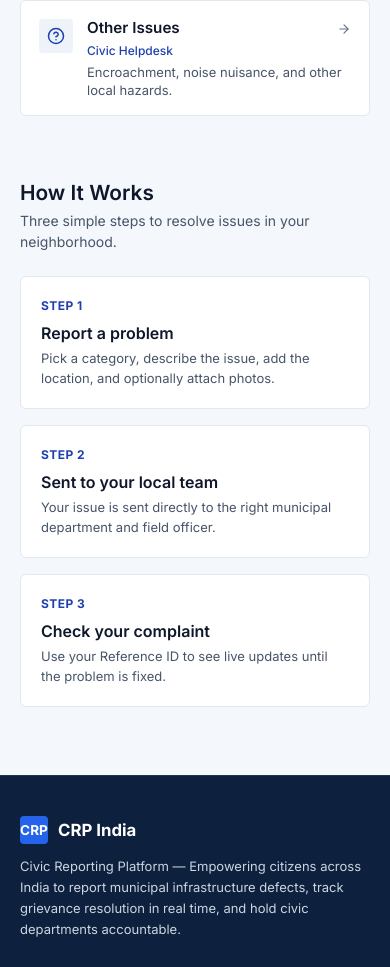
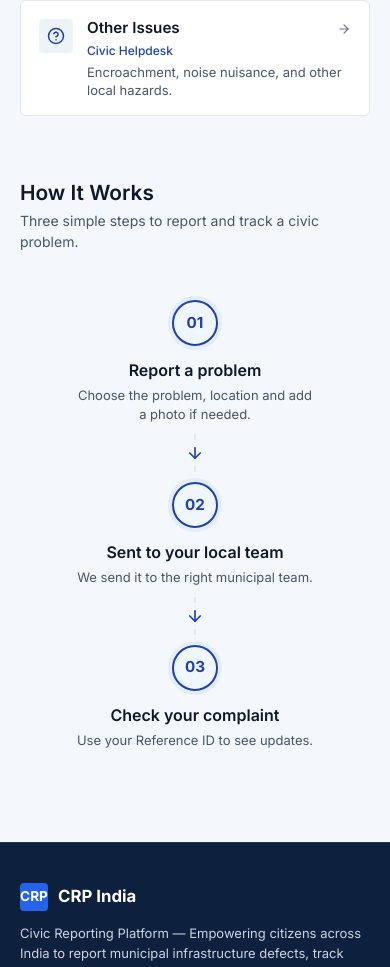
Before and after one commit to amankr28819-prog/CRP---India-NEW, a React (Vite) app in the folder frontend/: page / in a window 390 px wide. Shown: the part 1922-2889 px from the top of the page. Built offline with nearby package versions, Linux system fonts and the light colour scheme; no server answers; sample sign-in values are in the browser's storage.

Commit message:
Convert How It Works section into a responsive horizontal/vertical flowchart

```diff
--- a/frontend/src/index.css
+++ b/frontend/src/index.css
@@ -557,3 +557,136 @@ h1, h2, h3, h4, h5, h6 {
     gap: 12px;
   }
 }
+/* How It Works Flowchart Styles */
+.flowchart-wrapper {
+  display: flex;
+  align-items: flex-start;
+  justify-content: space-between;
+  gap: 16px;
+  padding: 12px 0;
+  position: relative;
+}
+
+.flowchart-step {
+  display: flex;
+  flex-direction: column;
+  align-items: center;
+  text-align: center;
+  flex: 1;
+  max-width: 290px;
+}
+
+.flowchart-circle {
+  width: 46px;
+  height: 46px;
+  border-radius: 50%;
+  border: 2px solid var(--color-primary);
+  background-color: var(--color-primary-light);
+  color: var(--color-primary);
+  display: flex;
+  align-items: center;
+  justify-content: center;
+  font-weight: 700;
+  font-size: 0.95rem;
+  margin-bottom: 14px;
+  flex-shrink: 0;
+  box-shadow: 0 0 0 4px rgba(37, 99, 235, 0.08);
+}
+
+.flowchart-title {
+  font-size: 1rem;
+  font-weight: 600;
+  color: var(--text-primary);
+  margin-bottom: 6px;
+}
+
+.flowchart-desc {
+  font-size: 0.8125rem;
+  color: var(--text-secondary);
+  line-height: 1.45;
+  max-width: 240px;
+}
+
+.flowchart-connector {
+  display: flex;
+  align-items: center;
+  justify-content: center;
+  flex: 0 0 80px;
+  margin-top: 15px;
+  position: relative;
+  color: var(--color-primary);
+}
+
+.flowchart-connector-line {
+  position: absolute;
+  top: 50%;
+  left: 0;
+  right: 0;
+  height: 2px;
+  background: var(--border-subtle);
+  transform: translateY(-50%);
+  z-index: 1;
+}
+
+.flowchart-connector-arrow {
+  position: relative;
+  z-index: 2;
+  background-color: var(--bg-primary);
+  padding: 0 6px;
+  display: flex;
+  align-items: center;
+  justify-content: center;
+}
+
+.flowchart-connector .arrow-vertical {
+  display: none;
+}
+
+.flowchart-connector .arrow-horizontal {
+  display: block;
+}
+
+/* Mobile: Vertical Flow */
+@media (max-width: 768px) {
+  .flowchart-wrapper {
+    flex-direction: column;
+    align-items: center;
+    gap: 0;
+  }
+
+  .flowchart-step {
+    max-width: 100%;
+    width: 100%;
+    padding: 8px 0;
+  }
+
+  .flowchart-connector {
+    flex: none;
+    height: 38px;
+    width: 100%;
+    margin: 2px 0;
+    flex-direction: column;
+  }
+
+  .flowchart-connector-line {
+    top: 0;
+    bottom: 0;
+    left: 50%;
+    right: auto;
+    width: 2px;
+    height: 100%;
+    transform: translateX(-50%);
+  }
+
+  .flowchart-connector-arrow {
+    padding: 4px 0;
+  }
+
+  .flowchart-connector .arrow-horizontal {
+    display: none;
+  }
+
+  .flowchart-connector .arrow-vertical {
+    display: block;
+  }
+}
--- a/frontend/src/pages/Home.jsx
+++ b/frontend/src/pages/Home.jsx
@@ -12,7 +12,8 @@ import {
   Dam,
   Trees,
   HelpCircle,
-  ArrowRight
+  ArrowRight,
+  ArrowDown
 } from 'lucide-react';
 
 export default function Home() {
@@ -227,52 +228,73 @@ export default function Home() {
         </div>
       </section>
 
-      {/* How It Works - Simplified, Citizen-Friendly 3 Step Flow */}
-      <section style={{ padding: '36px 0 12px 0' }}>
+      {/* How It Works - Visual Process Flowchart */}
+      <section style={{ padding: '36px 0 16px 0' }}>
         <div className="container">
-          <div style={{ marginBottom: '24px' }}>
+          <div style={{ marginBottom: '28px' }}>
             <h2 style={{ fontSize: '1.3rem', fontWeight: 600, color: 'var(--text-primary)', marginBottom: '4px' }}>
               How It Works
             </h2>
             <p style={{ fontSize: '0.875rem', color: 'var(--text-secondary)' }}>
-              Three simple steps to resolve issues in your neighborhood.
+              Three simple steps to report and track a civic problem.
             </p>
           </div>
 
-          <div style={{ display: 'grid', gridTemplateColumns: 'repeat(auto-fit, minmax(260px, 1fr))', gap: '16px' }}>
-            <div style={{ padding: '20px', backgroundColor: 'var(--bg-surface)', border: '1px solid var(--border-subtle)', borderRadius: '6px' }}>
-              <div style={{ fontSize: '0.75rem', fontWeight: 700, color: 'var(--color-primary)', textTransform: 'uppercase', letterSpacing: '0.04em', marginBottom: '8px' }}>
-                Step 1
+          <div className="flowchart-wrapper">
+            {/* Step 01 */}
+            <div className="flowchart-step">
+              <div className="flowchart-circle">
+                01
               </div>
-              <h3 style={{ fontSize: '1rem', fontWeight: 600, color: 'var(--text-primary)', marginBottom: '6px' }}>
+              <h3 className="flowchart-title">
                 Report a problem
               </h3>
-              <p style={{ fontSize: '0.8125rem', color: 'var(--text-secondary)', lineHeight: 1.5 }}>
-                Pick a category, describe the issue, add the location, and optionally attach photos.
+              <p className="flowchart-desc">
+                Choose the problem, location and add a photo if needed.
               </p>
             </div>
 
-            <div style={{ padding: '20px', backgroundColor: 'var(--bg-surface)', border: '1px solid var(--border-subtle)', borderRadius: '6px' }}>
-              <div style={{ fontSize: '0.75rem', fontWeight: 700, color: 'var(--color-primary)', textTransform: 'uppercase', letterSpacing: '0.04em', marginBottom: '8px' }}>
-                Step 2
+            {/* Connector 1 -> 2 */}
+            <div className="flowchart-connector" aria-hidden="true">
+              <div className="flowchart-connector-line" />
+              <div className="flowchart-connector-arrow">
+                <ArrowRight className="arrow-horizontal" size={18} strokeWidth={2.2} />
+                <ArrowDown className="arrow-vertical" size={18} strokeWidth={2.2} />
               </div>
-              <h3 style={{ fontSize: '1rem', fontWeight: 600, color: 'var(--text-primary)', marginBottom: '6px' }}>
+            </div>
+
+            {/* Step 02 */}
+            <div className="flowchart-step">
+              <div className="flowchart-circle">
+                02
+              </div>
+              <h3 className="flowchart-title">
                 Sent to your local team
               </h3>
-              <p style={{ fontSize: '0.8125rem', color: 'var(--text-secondary)', lineHeight: 1.5 }}>
-                Your issue is sent directly to the right municipal department and field officer.
+              <p className="flowchart-desc">
+                We send it to the right municipal team.
               </p>
             </div>
 
-            <div style={{ padding: '20px', backgroundColor: 'var(--bg-surface)', border: '1px solid var(--border-subtle)', borderRadius: '6px' }}>
-              <div style={{ fontSize: '0.75rem', fontWeight: 700, color: 'var(--color-primary)', textTransform: 'uppercase', letterSpacing: '0.04em', marginBottom: '8px' }}>
-                Step 3
+            {/* Connector 2 -> 3 */}
+            <div className="flowchart-connector" aria-hidden="true">
+              <div className="flowchart-connector-line" />
+              <div className="flowchart-connector-arrow">
+                <ArrowRight className="arrow-horizontal" size={18} strokeWidth={2.2} />
+                <ArrowDown className="arrow-vertical" size={18} strokeWidth={2.2} />
               </div>
-              <h3 style={{ fontSize: '1rem', fontWeight: 600, color: 'var(--text-primary)', marginBottom: '6px' }}>
+            </div>
+
+            {/* Step 03 */}
+            <div className="flowchart-step">
+              <div className="flowchart-circle">
+                03
+              </div>
+              <h3 className="flowchart-title">
                 Check your complaint
               </h3>
-              <p style={{ fontSize: '0.8125rem', color: 'var(--text-secondary)', lineHeight: 1.5 }}>
-                Use your Reference ID to see live updates until the problem is fixed.
+              <p className="flowchart-desc">
+                Use your Reference ID to see updates.
               </p>
             </div>
           </div>
```
